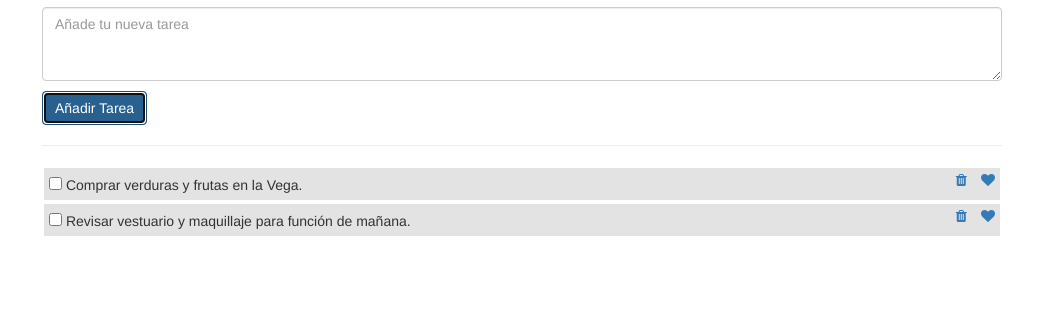
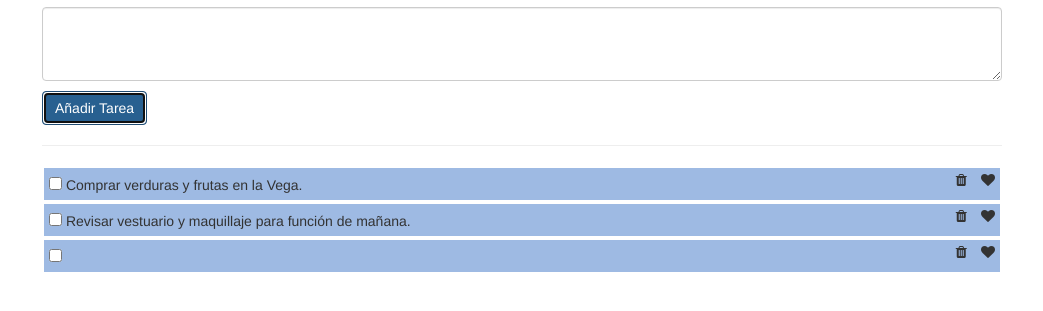
Before and after one commit to jlonuz/todo-app, a plain HTML site: page index.html in a window 1280 px wide. Both pictures are taken after a click on the button "Añadir Tarea". Shown: the part 113-424 px from the top of the page, without its empty margins (118-1161 px from the left). Drawn offline with Linux system fonts and the light colour scheme; a web font is replaced by a local one.

Commit message:
se logró tachado y coloreado

```diff
--- a/css/style.css
+++ b/css/style.css
@@ -15,7 +15,7 @@
 }
 
 .cheklist {
-	background-color: #E3E3E3;
+	background-color: #9EBAE3;
 	margin:2px;
 	padding:5px;
 }
@@ -23,3 +23,14 @@
 .iconos {
 	padding-left: 10px;
 }
+
+
+
+
+.rayita-encima {
+	text-decoration: line-through;
+}
+
+.corazon {
+	color:red;
+}
--- a/index.html
+++ b/index.html
@@ -18,24 +18,21 @@
 	</header>
 <!--Aquí se ingresan las tareas por hacer-->
 	<section class="container">
-		<textarea class="form-control cuadrotexto" scrolling="yes" placeholder="Añade tu nueva tarea" rows="3"></textarea>
-		<button type="button" class="btn btn-primary boton">Añadir Tarea</button>
+		<textarea class="form-control cuadrotexto" id="tareas" scrolling="yes" placeholder="Añade tu nueva tarea" rows="3"> </textarea>
+		<button type="button" onclick="agregarTarea()" class="btn btn-primary boton">Añadir Tarea</button>
 		<hr>
 	</section>
 <!-- Aqui empieza el listado de tareas-->
-	<section class="container">
+	<section class="container" id="contenedorTareas">
 		<div class="row">
 			<div class="col-xs-16 col-ms-16 col-md-16">
 				<!--Tarea-->
 				<div class="cheklist">
-					<input type="checkbox"> Comprar verduras y frutas en la Vega.
+					<input type="checkbox">
+					<span>Comprar verduras y frutas en la Vega.</span>
 					<!-- Aquí están los íconos-->
-					<a href="#">
-						<i class="fa fa-heart pull-right iconos" aria-hidden="true"></i>
-					</a>
-					<a href="#">
-						<i class="fa fa-trash pull-right iconos" aria-hidden="true"></i>
-					</a>
+					<i class="fa fa-heart pull-right iconos" aria-hidden="true"></i>
+					<i class="fa fa-trash pull-right iconos" aria-hidden="true"></i>
 				</div>
 			</div>
 		</div>
@@ -43,39 +40,19 @@
 			<div class="col-xs-16 col-ms-16 col-md-16">
 				<!--Tarea-->
 				<div class="cheklist">
-					<input type="checkbox"> Revisar vestuario y maquillaje para función de mañana.
+					<input type="checkbox">
+					<span>Revisar vestuario y maquillaje para función de mañana.
 					<!-- Aquí están los íconos-->
-					<a href="#">
-						<i class="fa fa-heart pull-right iconos" aria-hidden="true"></i>
-					</a>
-					<a href="#">
-						<i class="fa fa-trash pull-right iconos" aria-hidden="true"></i>
-					</a>
-
+					<i class="fa fa-heart pull-right iconos" aria-hidden="true"></i>
+					<i class="fa fa-trash pull-right iconos" aria-hidden="true"></i>
 				</div>
 			</div>
 		</div>
-
-
-
-
-
 	</section>
 
 
-
-
-
-
-
-
-
-
-
-
-
-	<script type="text/javascript" href="js/main.js"></script>
-	<script type="text/js" href="js/bootstrap.js"></script>
-	<script type="text/js" href="js/jquery.min.js"></script>
+	<script type="text/javascript" src="js/jquery.min.js"></script>
+	<script type="text/javascript" src="js/bootstrap.js"></script>
+	<script type="text/javascript" src="js/main.js"></script>
 </body>
 </html>
--- a/js/main.js
+++ b/js/main.js
@@ -0,0 +1,80 @@
+function agregarTarea(){
+
+	var ingresoTarea = document.getElementById('tareas').value;
+
+	if(ingresoTarea == "" || ingresoTarea == null){
+		alert("Error, ingresa una tarea válida");
+		return;
+	}
+
+	// crear los nodos necesarios
+	// asignar cada nodo con su hijo
+	//añadir el row al HTML
+
+	var divRow = document.createElement("div");
+
+	var divCol = document.createElement("div");
+
+	var divChecklist = document.createElement("div");
+
+	var ticket	= document.createElement("input");
+
+	var spanTarea = document.createElement("span");
+
+	var textoTarea = document.createTextNode(ingresoTarea);
+
+	var iconTrash = document.createElement("i");
+
+	var iconHeart = document.createElement("i");
+
+
+	//se agregan las clases a los nuevos elementos creados
+
+	divRow.classList.add("row");
+
+	divCol.classList.add("col-xs-16", "col-ms-16", "col-md-16");
+
+	divChecklist.classList.add("cheklist");
+
+	ticket.setAttribute("type","checkbox");
+
+	iconHeart.classList.add("fa","fa-heart","pull-right","iconos");
+
+	iconTrash.classList.add("fa","fa-trash","pull-right","iconos");
+
+	//asigno cada nodo con su hijo
+
+	spanTarea.appendChild(textoTarea);
+
+	divChecklist.appendChild(ticket);
+
+	divChecklist.appendChild(spanTarea);
+
+	divChecklist.appendChild(iconHeart);
+
+	divChecklist.appendChild(iconTrash);
+
+	divCol.appendChild(divChecklist);
+
+	divRow.appendChild(divCol);
+
+
+	var contenedorTareas = document.getElementById("contenedorTareas");
+	contenedorTareas.appendChild(divRow);
+
+
+
+
+	//Si checkbox está tickeado añadir rayita-encima al span
+	ticket.addEventListener('click', function(){
+		spanTarea.classList.toggle('rayita-encima');
+	})
+
+	//para colorear el corazón
+	iconHeart.addEventListener('click', function(){
+		iconHeart.classList.toggle('corazon');
+	})
+
+	//para borrar trea presionando basurero
+	iconTrash.addEventListener('click', )
+}
```
